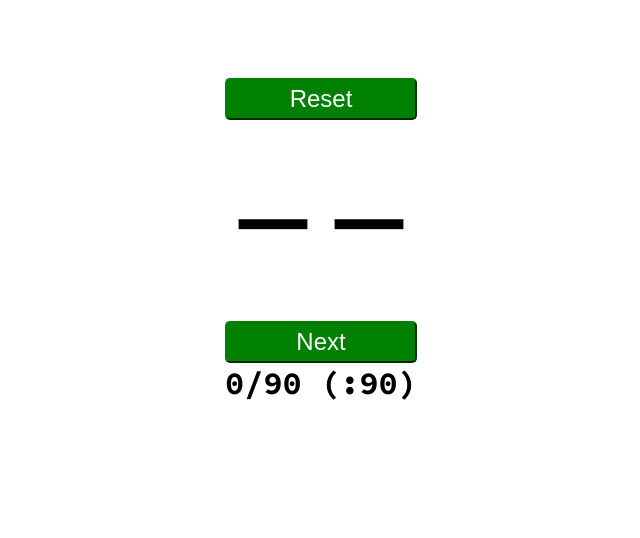
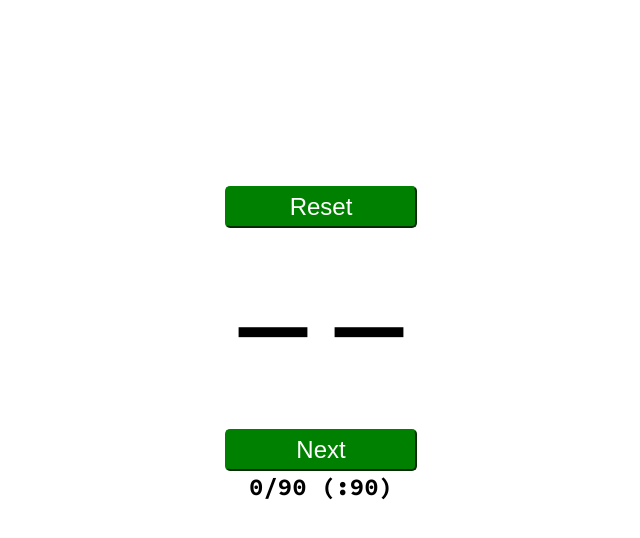
Before and after one commit to SkripKolesa/loto, a React (Create React App) app: page / in a window 1280 px wide. Shown: the top 538 px of the page, without its empty margins (319-959 px from the left). Built offline with nearby package versions, Linux system fonts and the light colour scheme.

Commit message:
counter set state -> updater small css fixes

```diff
--- a/src/App.css
+++ b/src/App.css
@@ -2,6 +2,7 @@
   display: flex;
   align-content: center;
   flex-direction: column;
+  width: 192px;
 }
 
 .App .history{
--- a/src/App.js
+++ b/src/App.js
@@ -21,7 +21,7 @@ export default function App() {
     const next = items.next();
     if (!next.done) {
       setCurrent(next.value);
-      setCount(count + 1);
+      setCount(prevCounter => prevCounter + 1);
       setHistory([...history, next.value]);
     }
     else {
--- /dev/null
+++ b/src/components/Counter/Counter.css
@@ -0,0 +1,3 @@
+.Counter{
+  text-align: center;
+}
--- a/src/components/Counter/Counter.js
+++ b/src/components/Counter/Counter.js
@@ -1,5 +1,6 @@
+import "./Counter.css"
 export default function Counter({count}){
   return(
-    <h1>{count}/90 (:{90 - count})</h1>
+    <h2 className={"Counter"}>{count}/90 (:{90 - count})</h2>
   )
 }
--- a/src/components/History/History.css
+++ b/src/components/History/History.css
@@ -3,11 +3,10 @@
   display: flex;
   width: 190px;
   flex-wrap:wrap;
-  height: 20rem;
+  height: 7rem;
   overflow: auto;
 }
 
 .History li{
   padding: 10px;
-
 }
```
